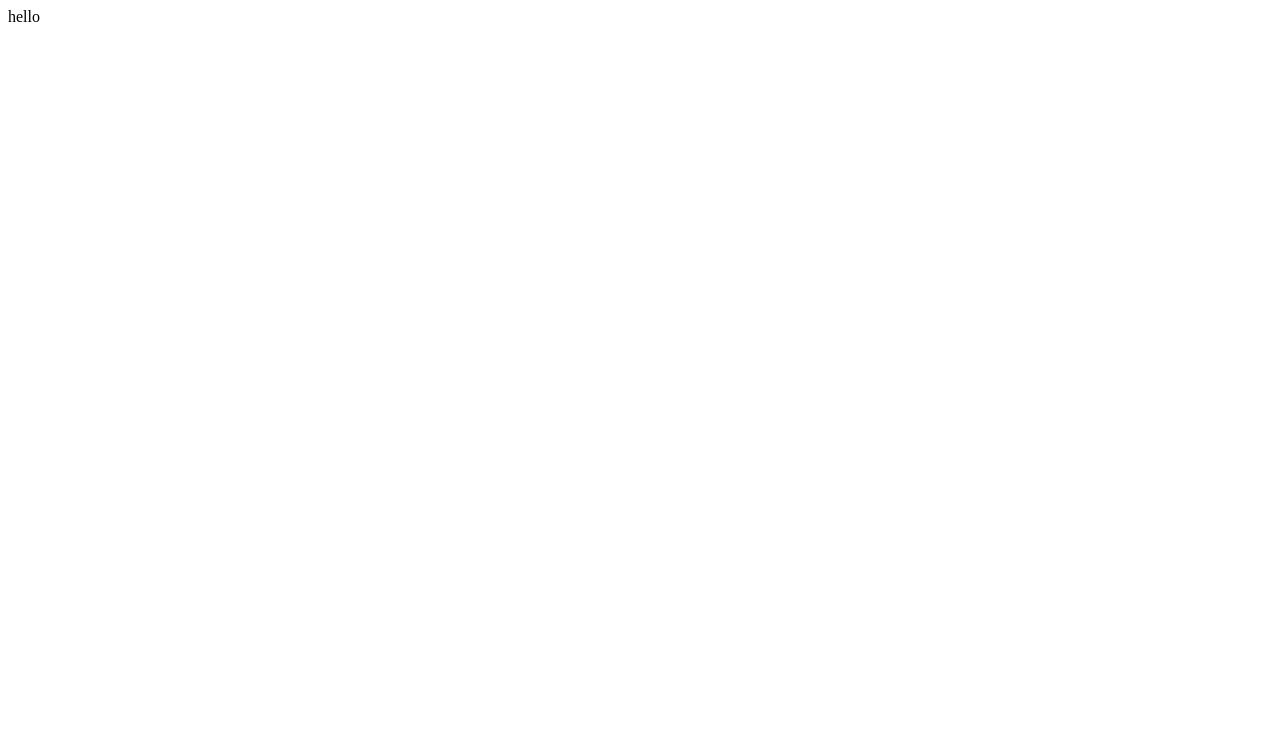
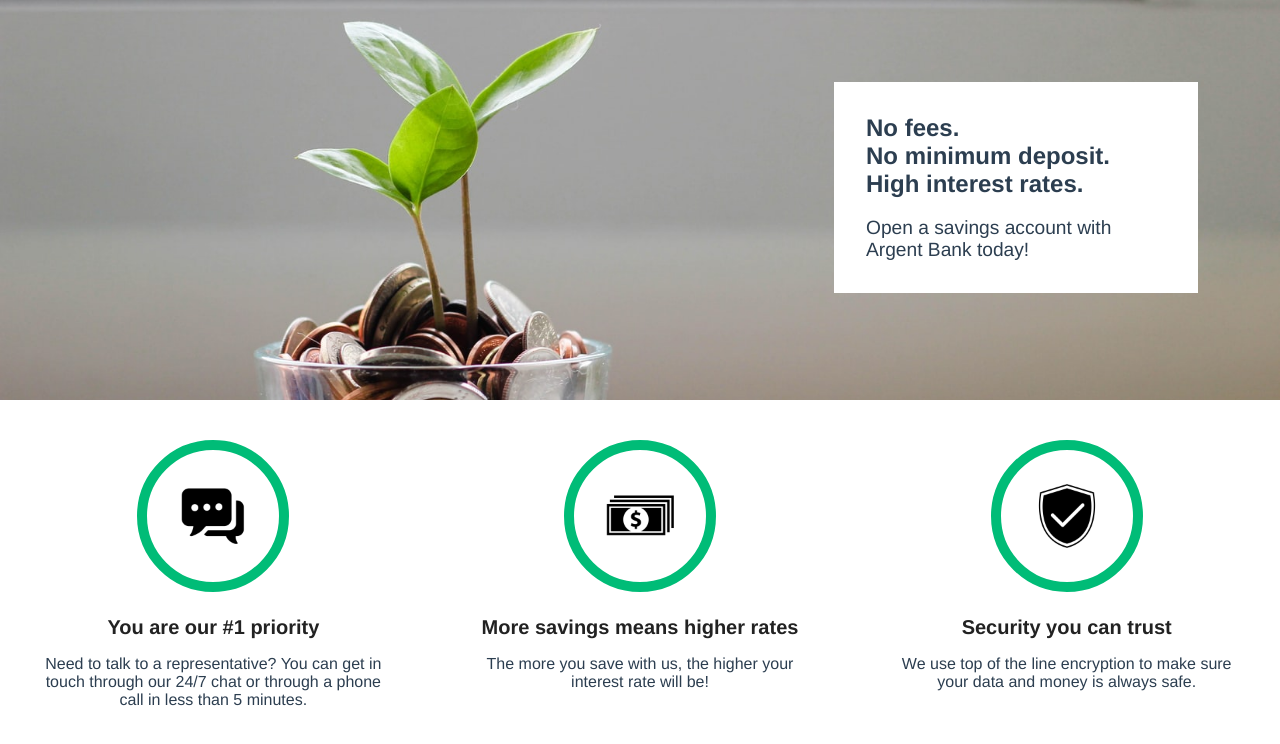
Before and after one commit to Maxime-Moilliet/MaximeMoilliet_13_17082021, a React (Create React App) app: page / in a window 1280 px wide. Shown: the top 744 px of the page. Built offline with nearby package versions, Linux system fonts and the light colour scheme.

Commit message:
feature: banner homePage and HomeCard component

```diff
--- /dev/null
+++ b/src/components/HomeCard.jsx
@@ -0,0 +1,22 @@
+import React from 'react';
+import PropTypes from 'prop-types';
+
+export class HomeCard extends React.Component {
+    render() {
+        const { name, desc, img, alt } = this.props;
+        return(
+            <div className="feature-item">
+                <img src={img} alt={alt} className="feature-icon" />
+                <h3 className="feature-item-title">{name}</h3>
+                <p>{desc}</p>
+            </div>
+        );
+    }
+}
+
+HomeCard.propTypes = {
+    img: PropTypes.string.isRequired,
+    alt: PropTypes.string.isRequired,
+    name: PropTypes.string.isRequired,
+    desc: PropTypes.string.isRequired
+};
--- /dev/null
+++ b/src/css/main.css
@@ -0,0 +1,316 @@
+html {
+  font-family: Avenir, Helvetica, Arial, sans-serif;
+  -webkit-font-smoothing: antialiased;
+  -moz-osx-font-smoothing: grayscale;
+  text-align: center;
+  color: #2c3e50;
+}
+
+body {
+  margin: 0;
+  display: flex;
+  flex-direction: column;
+  min-height: 100vh;
+}
+
+.main {
+  flex: 1;
+}
+
+.bg-dark {
+  background-color: #12002b;
+  padding: 1px;
+  padding-bottom: 150px;
+}
+
+.sr-only {
+  border: 0 !important;
+  clip: rect(1px, 1px, 1px, 1px) !important; /* 1 */
+  -webkit-clip-path: inset(50%) !important;
+  clip-path: inset(50%) !important; /* 2 */
+  height: 1px !important;
+  margin: -1px !important;
+  overflow: hidden !important;
+  padding: 0 !important;
+  position: absolute !important;
+  width: 1px !important;
+  white-space: nowrap !important; /* 3 */
+}
+
+.main-nav {
+  display: flex;
+  justify-content: space-between;
+  align-items: center;
+  padding: 5px 20px;
+}
+
+.main-nav-container {
+  display: flex;
+  align-items: center;
+  gap: 10px;
+}
+
+.main-nav a {
+  font-weight: bold;
+  color: #2c3e50;
+}
+
+.main-nav a.router-link-exact-active {
+  color: #42b983;
+}
+
+.main-nav-item {
+  text-decoration: none;
+  margin-right: 0.5rem;
+  display: flex;
+  gap: 5px;
+  align-items: center;
+}
+.main-nav-item.logout {
+  border: none;
+  background-color: white;
+  font-weight: bold;
+  color: #2c3e50;
+  font-size: 1rem;
+  cursor: pointer;
+}
+.main-nav-item:hover {
+  text-decoration: underline;
+}
+
+.main-nav-logo {
+  display: flex;
+  align-items: center;
+}
+
+.main-nav-logo-image {
+  max-width: 100%;
+  width: 200px;
+}
+
+.hero {
+  background-image: url('../img/bank-tree.jpeg');
+  background-position: 0 -50px;
+  background-size: cover;
+  background-repeat: no-repeat;
+  height: 300px;
+  position: relative;
+}
+
+.hero-content {
+  position: relative;
+  top: 2rem;
+  width: 200px;
+  background: white;
+  padding: 2rem;
+  text-align: left;
+  margin: 0 auto;
+}
+
+.hero-content .subtitle {
+  font-weight: bold;
+  font-size: 1rem;
+  margin: 0;
+}
+
+.hero-content .text {
+  margin-bottom: 0;
+  font-size: 0.9rem;
+}
+
+@media (min-width: 920px) {
+  .hero {
+    height: 400px;
+    background-position: 0% 33%;
+  }
+
+  .hero-content {
+    position: absolute;
+    top: 50px;
+    right: 50px;
+    width: 300px;
+    margin: 2rem;
+  }
+
+  .hero-content .subtitle {
+    font-size: 1.5rem;
+  }
+
+  .hero-content .text {
+    font-size: 1.2rem;
+  }
+}
+
+.features {
+  display: flex;
+  flex-direction: column;
+}
+
+@media (min-width: 920px) {
+  .features {
+    flex-direction: row;
+  }
+}
+
+.feature-icon {
+  width: 100px;
+  border: 10px solid #00bc77;
+  border-radius: 50%;
+  padding: 1rem;
+}
+
+.feature-item {
+  flex: 1;
+  padding: 2.5rem;
+}
+
+.feature-item-title {
+  color: #222;
+  font-size: 1.25rem;
+  font-weight: bold;
+  margin-bottom: 0.5rem;
+}
+
+.sign-in-button {
+  display: block;
+  width: 100%;
+  padding: 8px;
+  font-size: 1.1rem;
+  font-weight: bold;
+  margin-top: 1rem;
+  border-color: #00bc77;
+  background-color: #00bc77;
+  color: #fff;
+  border: none;
+  cursor: pointer;
+}
+
+.sign-in-content {
+  box-sizing: border-box;
+  background-color: white;
+  width: 300px;
+  margin: 0 auto;
+  margin-top: 3rem;
+  padding: 2rem;
+}
+
+.sign-in-icon {
+  font-size: 17px;
+}
+
+.sign-in-error {
+  margin: 20px 0px;
+  color: #e74c3c;
+}
+
+.input-remember {
+  display: flex;
+}
+
+.input-remember label {
+  margin-left: 0.25rem;
+}
+
+.input-wrapper {
+  display: flex;
+  flex-direction: column;
+  text-align: left;
+  margin-bottom: 1rem;
+}
+
+.input-wrapper label {
+  font-weight: bold;
+}
+
+.input-wrapper input {
+  padding: 5px;
+  font-size: 1.2rem;
+}
+
+.footer {
+  display: flex;
+  justify-content: center;
+  border-top: 2px solid #ccc;
+  padding: 2rem 0 1.5rem;
+}
+
+.footer-text {
+  margin: 0;
+  padding: 0;
+}
+
+.account {
+  display: flex;
+  justify-content: space-between;
+  align-items: center;
+  border: 1px solid black;
+  background-color: #fff;
+  width: 80%;
+  margin: 0 auto;
+  flex-direction: column;
+  padding: 1.5rem;
+  box-sizing: border-box;
+  text-align: left;
+  margin-bottom: 2rem;
+}
+
+.account-amount {
+  margin: 0;
+  font-size: 2.5rem;
+  font-weight: bold;
+}
+
+.account-amount-description {
+  margin: 0;
+}
+
+.account-title {
+  margin: 0;
+  padding: 0;
+  font-size: 1rem;
+  font-weight: normal;
+}
+
+.account-content-wrapper {
+  width: 100%;
+  flex: 1;
+}
+
+.edit-button {
+  border-color: #00bc77;
+  background-color: #00bc77;
+  color: #fff;
+  font-weight: bold;
+  padding: 10px;
+}
+
+.header {
+  color: #fff;
+  margin-bottom: 2rem;
+}
+
+.transaction-button {
+  display: block;
+  width: 100%;
+  padding: 8px;
+  font-size: 1.1rem;
+  font-weight: bold;
+  margin-top: 1rem;
+  border-color: #00bc77;
+  background-color: #00bc77;
+  color: #fff;
+}
+
+@media (min-width: 720px) {
+  .account {
+    flex-direction: row;
+  }
+
+  .account-content-wrapper.cta {
+    flex: 0;
+  }
+
+  .transaction-button {
+    width: 200px;
+  }
+}
--- a/src/index.js
+++ b/src/index.js
@@ -1,6 +1,7 @@
 import React from 'react';
 import ReactDOM from 'react-dom';
 import { App } from './App';
+import './css/main.css';
 
 ReactDOM.render(
   <React.StrictMode>
--- a/src/screens/Home.jsx
+++ b/src/screens/Home.jsx
@@ -1,9 +1,41 @@
 import React from 'react'
+import { HomeCard } from '../components/HomeCard';
 
 export class Home extends React.Component {
     render() {
         return (
-            <div>hello</div>
+            <main>
+                <div className="hero">
+                    <section className="hero-content">
+                        <h2 className="sr-only">Promoted Content</h2>
+                        <p className="subtitle">No fees.</p>
+                        <p className="subtitle">No minimum deposit.</p>
+                        <p className="subtitle">High interest rates.</p>
+                        <p className="text">Open a savings account with Argent Bank today!</p>
+                    </section>
+                </div>
+                <section className="features">
+                    <h2 className="sr-only">Features</h2>
+                    <HomeCard
+                        name="You are our #1 priority"
+                        img="./images/icon-chat.png"
+                        alt="chat icon"
+                        desc="Need to talk to a representative? You can get in touch through our 24/7 chat or through a phone call in less than 5 minutes."
+                    />
+                    <HomeCard
+                        name="More savings means higher rates"
+                        img="./images/icon-money.png"
+                        alt="money icon"
+                        desc="The more you save with us, the higher your interest rate will be!"
+                    />
+                    <HomeCard
+                        name="Security you can trust"
+                        img="./images/icon-security.png"
+                        alt="security icon"
+                        desc="We use top of the line encryption to make sure your data and money is always safe."
+                    />
+                </section>
+            </main>
         );
     }
 }
```
